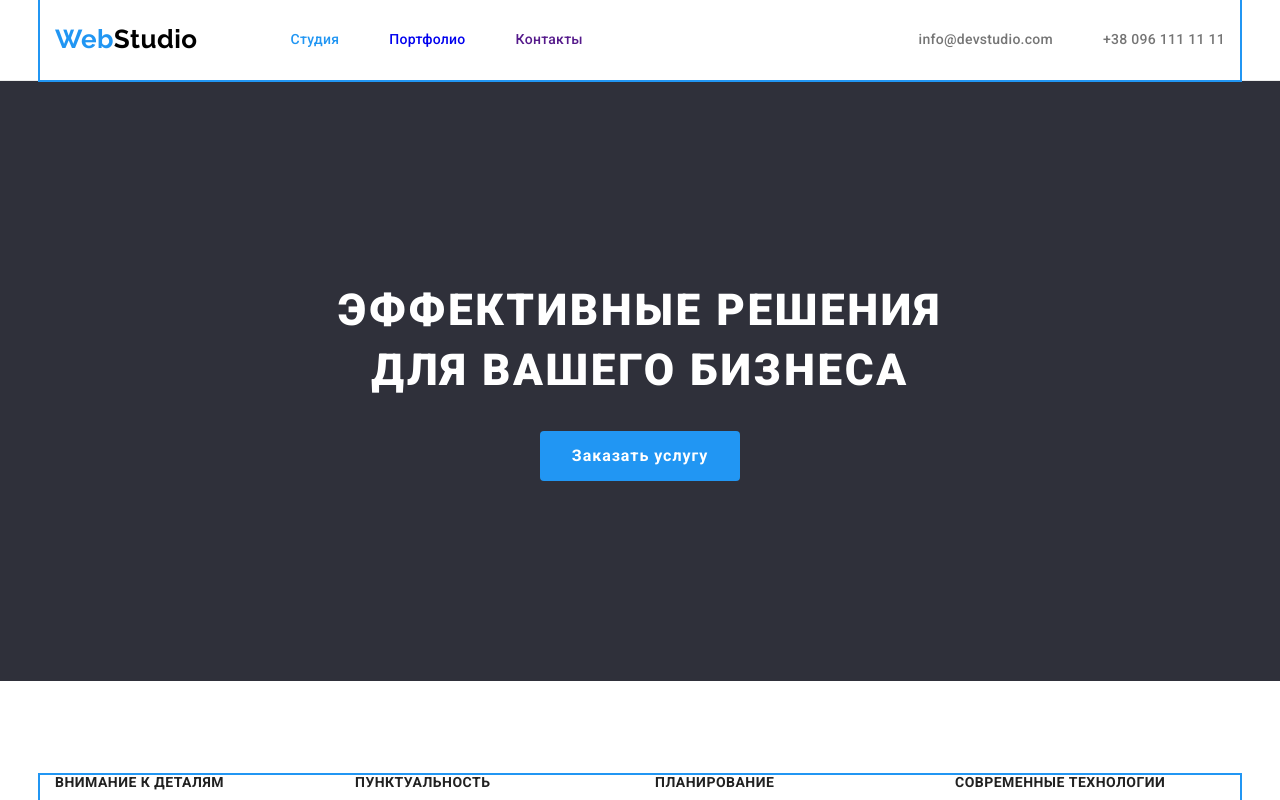
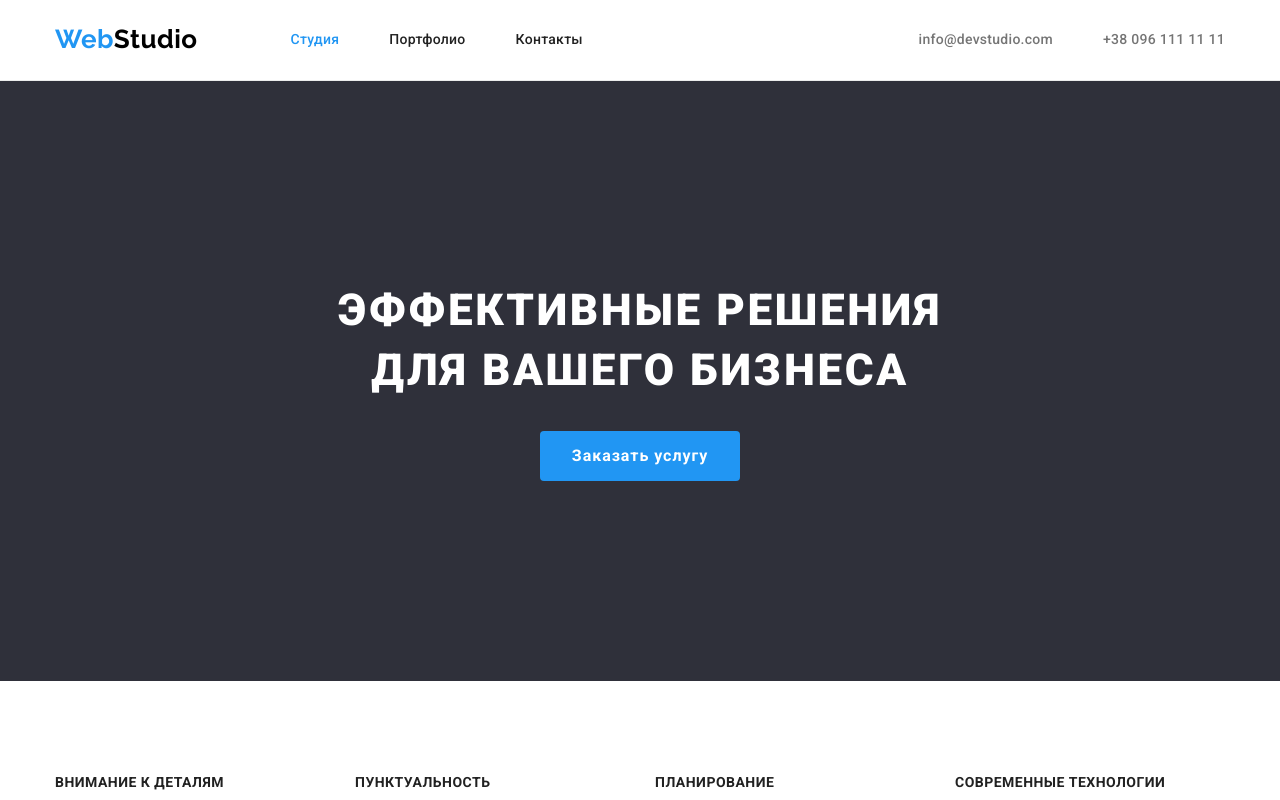
Before and after one commit to Natali2721/goit-markup-hw-03, a plain HTML site: page index.html in a window 1280 px wide. Shown: the top 800 px of the page. Drawn offline with nearby package versions, Linux system fonts and the light colour scheme.

Commit message:
Update styles.css

```diff
--- a/css/styles.css
+++ b/css/styles.css
@@ -39,7 +39,7 @@ img {
     padding-left: 15px;
     padding-right: 15px;
     margin: 0 auto;
-    outline: 2px solid #2196f3;
+    /* outline: 2px solid #2196f3;*/
 }
 .header {
     border-bottom: 1px solid var(--header-border-color);
@@ -65,7 +65,7 @@ img {
     color: var(--accent-color);
 }
 
-.item  {
+.item .link {
     display: block;
     padding-top: 32px;
     padding-bottom: 32px;
```
